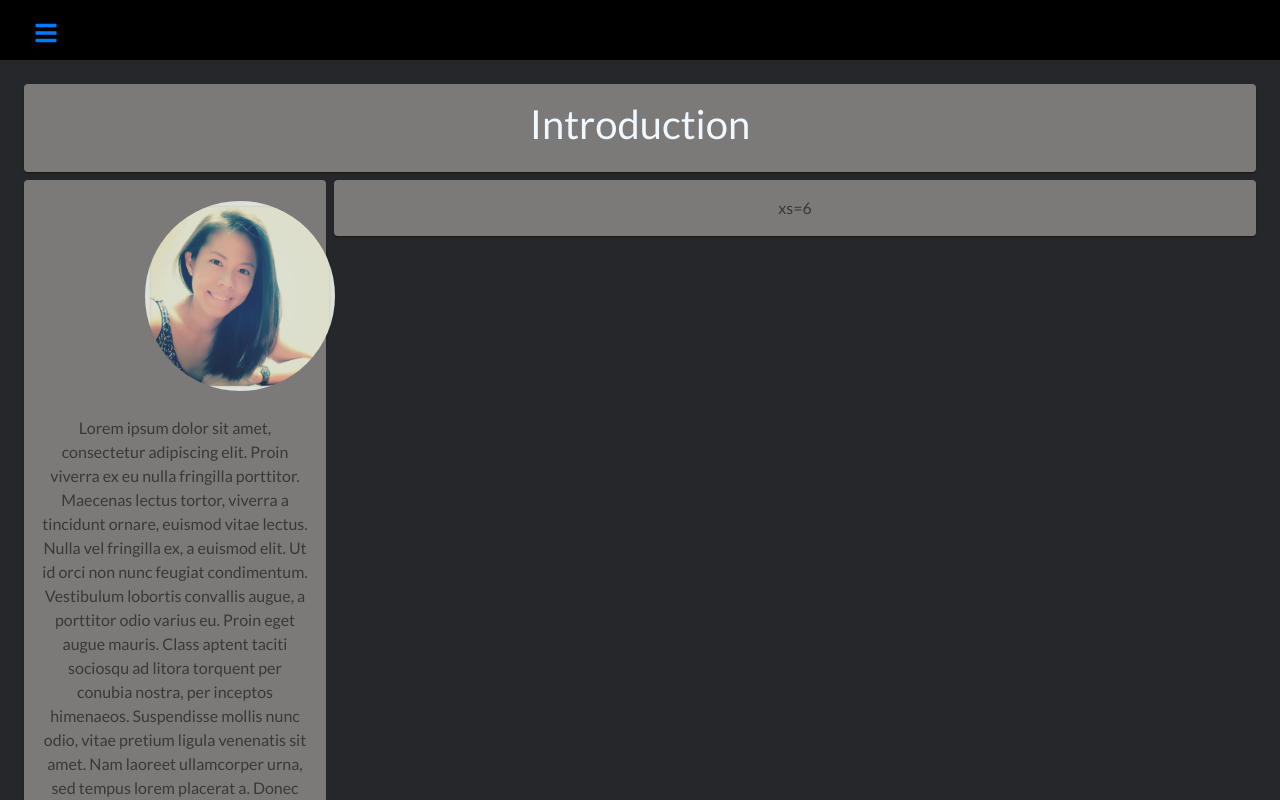
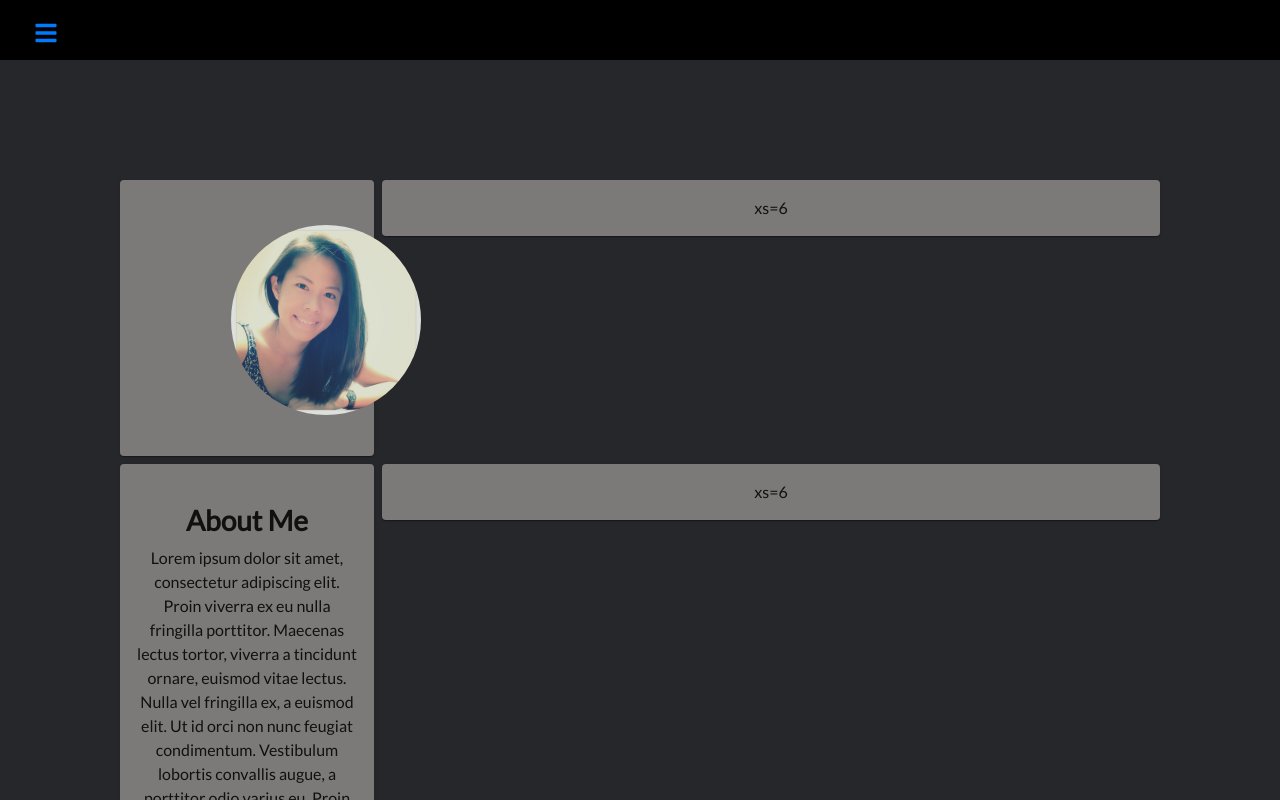
Before and after one commit to stersj/myapp, a React (Create React App) app: page / in a window 1280 px wide. Shown: the top 800 px of the page. Built offline with nearby package versions, Linux system fonts and the light colour scheme.

Commit message:
Updates on homepage

```diff
--- a/package.json
+++ b/package.json
@@ -7,6 +7,7 @@
     "@material-ui/core": "^4.11.0",
     "@material-ui/icons": "^4.9.1",
     "@material-ui/lab": "^4.0.0-alpha.56",
+    "@material/image-list": "^8.0.0",
     "@testing-library/jest-dom": "^5.11.5",
     "@testing-library/react": "^11.1.2",
     "@testing-library/user-event": "^12.2.2",
--- a/src/App.css
+++ b/src/App.css
@@ -19,10 +19,10 @@
   color: aliceblue;
 }
 #home-heading {
-  color: aliceblue;
+  font-weight: bold;
 }
 .heading-timeline {
-  color: aliceblue;
+  color: rgb(36, 38, 39);
 }
 #home-para {
   font-size: small;
@@ -33,12 +33,12 @@
 .timeline {
   display: inline-block;
   height: 80%;
-  margin-left: -20rem;
-  margin-right: 50rem;
+  margin-left: -10rem;
+  margin-right: 35rem;
 }
 .author-image {
   display: block;
-  margin-left: 100px;
+  margin-left: 90px;
   margin-bottom: 20px;
   padding: 5px;
 }
--- a/src/App.js
+++ b/src/App.js
@@ -15,8 +15,9 @@ function App (){
           <Route path='/' exact component={Home} />
           <Route path='/reports' component={Reports} />
           <Route path='/services' component={Services} />
-         </Switch>
-      </Router>
+        </Switch>
+             </Router>
+
       </>
     );
   }
--- a/src/pages/Home.js
+++ b/src/pages/Home.js
@@ -13,7 +13,7 @@ const useStyles = makeStyles((theme) =>({
     paper: {
       padding: theme.spacing(2),
       textAlign: 'center',
-      color: theme.palette.text.secondary,
+      color: theme.palette.text.default,
       backgroundColor: "#7c7979",
         },
        }));
@@ -23,18 +23,21 @@ function Home() {
   return (
     <div>
       <div className={classes.root} id="home-main">
-        <Box display="auto" p={3} bgcolor="#25272B" >
+        <Box display="auto" p={30,15} bgcolor="#25272B" >
           <Grid container spacing={1}>
-            <Grid item xs={12}>
-              <Paper className={classes.paper}><h1 id="home-heading">Introduction</h1></Paper>
+            <Grid item xs={3}>
+              <Paper className={classes.paper}><span> <img className="author-image" alt="estherimage"
+          src={Logo}
+          style={{ width: 200, height: 200, borderRadius: 100 }}
+            />
+          </span></Paper>
+            </Grid>
+            <Grid item xs={9}>
+              <Paper className={classes.paper}>xs=6</Paper>
             </Grid>
             <Grid item xs={3} id="grid-2" direction="row">
-              <Paper className={classes.paper}>
-                <div >  <img className="author-image" alt="estherimage"
-          src={Logo}
-          style={{ width: 200, height: 200, borderRadius: 100}}
-            />
-          </div>
+              <Paper className={classes.paper}><br></br>
+                <h3 id="home-heading"> About Me</h3>
 <p>Lorem ipsum dolor sit amet, consectetur adipiscing elit. Proin viverra ex eu nulla fringilla porttitor. Maecenas lectus tortor, viverra a tincidunt ornare, euismod vitae lectus. Nulla vel fringilla ex, a euismod elit. Ut id orci non nunc feugiat condimentum. Vestibulum lobortis convallis augue, a porttitor odio varius eu. Proin eget augue mauris. Class aptent taciti sociosqu ad litora torquent per conubia nostra, per inceptos himenaeos. Suspendisse mollis nunc odio, vitae pretium ligula venenatis sit amet. Nam laoreet ullamcorper urna, sed tempus lorem placerat a. Donec fermentum laoreet tellus at luctus.
                 In ut tincidunt enim. Sed mattis ante neque, sed luctus tellus blandit eget. Duis consequat ac orci eu gravida. Donec blandit erat non diam sollicitudin, nec pellentesque magna egestas. Nam egestas eros leo, in commodo turpis porttitor vel. Cras lacinia dui id urna elementum, sed commodo ex semper. Etiam ut condimentum elit. Vestibulum sollicitudin id nisl ut sollicitudin. Vivamus non mollis justo.
                 Vivamus lacinia aliquam sem quis fringilla. Integer venenatis et ligula nec sollicitudin. Aenean et volutpat tortor. Cras justo ante, vulputate quis lectus vel, ullamcorper vestibulum augue. Sed sit amet metus consequat, pretium urna sit amet, porta risus. Vestibulum laoreet est in auctor aliquet. Donec ut ligula a leo porta tristique. Aenean ut mi turpis. Fusce eget sem vestibulum, sagittis augue ut, euismod est. Pellentesque finibus mauris sit amet fermentum dapibus. Proin laoreet vel tellus in condimentum. Curabitur in laoreet felis, id laoreet felis.
--- a/src/pages/Timeline.js
+++ b/src/pages/Timeline.js
@@ -17,8 +17,8 @@ const useStyles = makeStyles((theme) => ({
     padding: '16px 25px',
     },
   secondaryTail: {
-    backgroundColor: theme.palette.secondary.main,
-  },
+    backgroundColor: theme.palette.primary.main,
+      },
 }));
 
 export default function CustomTimeline() {
@@ -26,8 +26,8 @@ export default function CustomTimeline() {
 
     return (
       <div>
-        <Box display="auto" p={3} bgcolor="#25272B" >
-        <h2 className="heading-timeline" align='center' padding='5px' color='white'>Timeline</h2>
+        <Box display="auto" p={3} bgcolor="#b7babf" >
+        <h2 className="heading-timeline" align='center' padding='5px'>Timeline</h2>
       <Timeline align="left" className="timeline">
       <TimelineItem >
         <TimelineOppositeContent>
@@ -36,14 +36,14 @@ export default function CustomTimeline() {
           </Typography>
         </TimelineOppositeContent>
         <TimelineSeparator>
-          <TimelineDot>
+          <TimelineDot color="primary" variant="outlined">
           </TimelineDot>
-          <TimelineConnector />
+          <TimelineConnector className={classes.secondaryTail}/>
         </TimelineSeparator>
         <TimelineContent>
           <Paper elevation={6} className={classes.paper}>
-            <Typography variant="h6" component="h1">
-              Eat
+            <Typography className="date-timeline" variant="h6" component="h1">
+              DHI A/S - Project Manager | Biologist | Webmaster
             </Typography>
             <Typography>Because you need strength</Typography>
           </Paper>
@@ -51,19 +51,19 @@ export default function CustomTimeline() {
       </TimelineItem>
       <TimelineItem>
         <TimelineOppositeContent>
-          <Typography variant="body2" color="textSecondary">
+          <Typography className="date-timeline" variant="body2" color="textSecondary">
            2015 - 2017
           </Typography>
         </TimelineOppositeContent>
         <TimelineSeparator>
-          <TimelineDot color="primary">
+          <TimelineDot color="primary" variant="outlined">
           </TimelineDot>
-          <TimelineConnector />
+          <TimelineConnector className={classes.secondaryTail}/>
         </TimelineSeparator>
         <TimelineContent>
           <Paper elevation={3} className={classes.paper}>
-            <Typography variant="h6" component="h1">
-              Code
+            <Typography className="date-timeline" variant="h6" component="h1">
+              Medical Product Executive | Freelancer
             </Typography>
             <Typography>Because it&apos;s awesome!</Typography>
           </Paper>
@@ -83,9 +83,9 @@ export default function CustomTimeline() {
         <TimelineContent>
           <Paper elevation={3} className={classes.paper}>
             <Typography variant="h6" component="h1">
-              Sleep
+              DHI Water & Environment (M) Sdn. Bhd | Environmental Scientist
             </Typography>
-            <Typography>Because you need rest</Typography>
+            <Typography>Assistant Consultant, Hydrographic Surveyor</Typography>
           </Paper>
         </TimelineContent>
       </TimelineItem>
@@ -96,13 +96,13 @@ export default function CustomTimeline() {
           </Typography>
         </TimelineOppositeContent>
         <TimelineSeparator>
-          <TimelineDot color="secondary">
-          </TimelineDot>
-        </TimelineSeparator>
+          <TimelineDot color="primary" variant="outlined">
+         </TimelineDot>
+           </TimelineSeparator>
         <TimelineContent>
           <Paper elevation={3} className={classes.paper}>
             <Typography variant="h6" component="h1">
-              Repeat
+              Radius International | Part Time | Event Organiser
             </Typography>
             <Typography>Because this is the life you love!</Typography>
           </Paper>
```
Also changed, not shown: src/components/navbar.js (line endings or trailing spaces), 1 other file (tests, documents, lock files or other folders).
